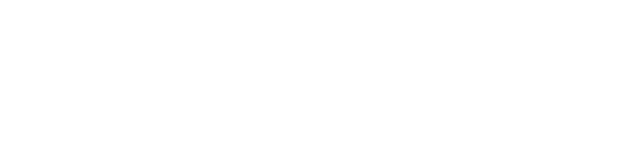
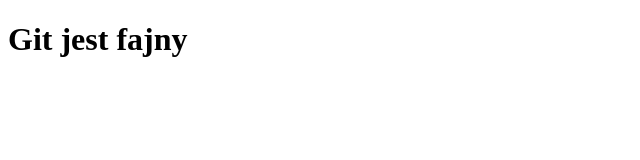
Before and after one commit to jacekzielinski87/Modu-1, a plain HTML site: page index.html in a window 1280 px wide. Shown: the whole page, without its empty margins (0-640 px from the left). Drawn offline with Linux system fonts and the light colour scheme.

Commit message:
Add some h1

```diff
--- a/index.html
+++ b/index.html
@@ -4,9 +4,9 @@
     <meta charset="UTF-8">
     <meta http-equiv="X-UA-Compatible" content="IE=edge">
     <meta name="viewport" content="width=device-width, initial-scale=1.0">
-    <title>Document</title>
+    <title>Add BASE HTML structure</title>
 </head>
 <body>
-
+     <h1>Git jest fajny</h1>
 </body>
 </html>
```
